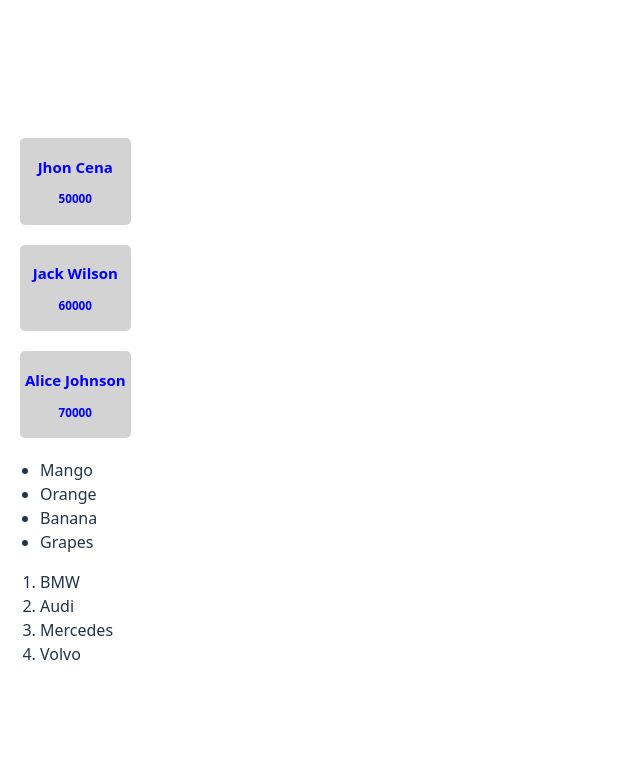
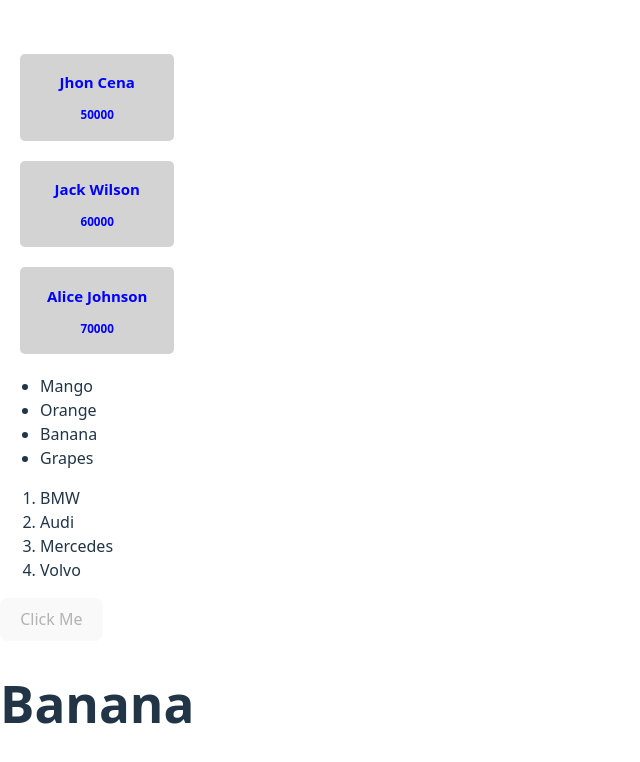
Before and after one commit to SuwanthaDarshana/render-test, a React (Vite) app: page / in a window 1280 px wide. Shown: the top 762 px of the page, without its empty margins (0-640 px from the left). Built offline with nearby package versions, Linux system fonts and the light colour scheme.

Commit message:
add ternary operator

```diff
--- a/src/Fruits.jsx
+++ b/src/Fruits.jsx
@@ -4,7 +4,16 @@ import React from 'react'
 const fruits = ['Mango', 'Orange', 'Banana', 'Grapes'];
 const cars = ['BMW', 'Audi', 'Mercedes', 'Volvo'];
 
+
 function Fruits() {
+
+  const message = ()=>{
+    alert("Hello from Fruits Component");
+  }
+
+  const x = 10;
+
+
   return (
     <div>
         <ul>
@@ -13,6 +22,8 @@ function Fruits() {
         <ol>
             {cars.map(cars=><li key={cars}>{cars}</li>)}
         </ol>
+        <button onClick={message} disabled={true}>Click Me</button>
+        <h1>{(x) < 20 ? "Banana" : "Apple" }</h1>
     </div>
   )
 }
```
